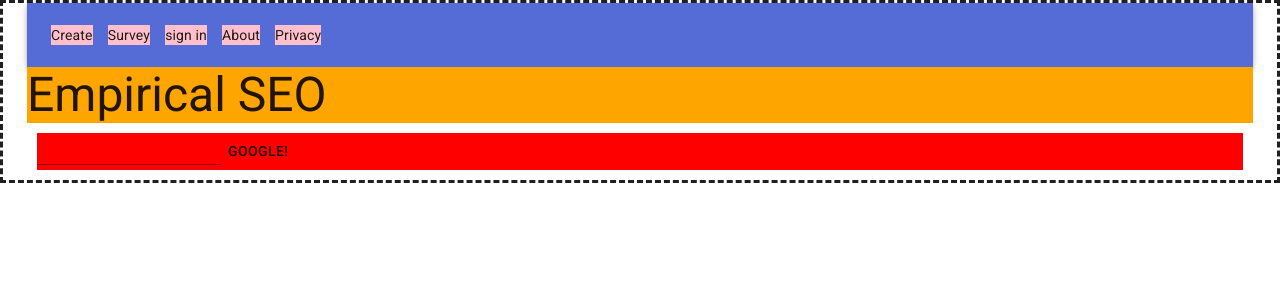
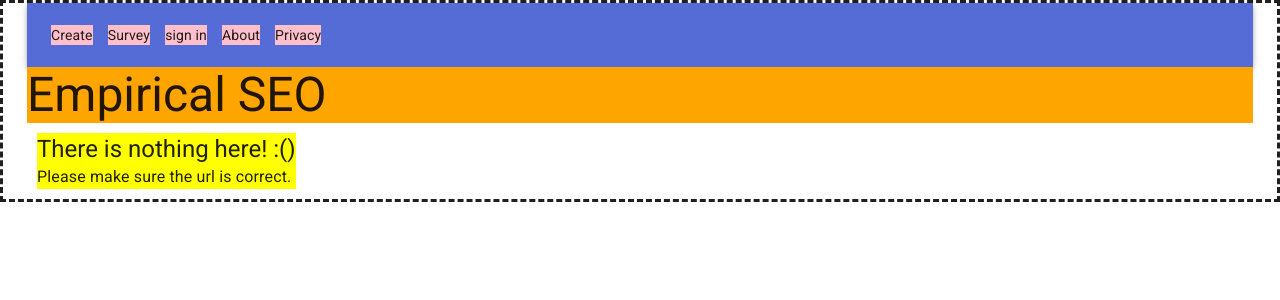
Before and after one commit to noconsulate/empirical-seo, a Next.js app: page /survey in a window 1280 px wide. Shown: the top 300 px of the page. Built offline with nearby package versions, Linux system fonts and the light colour scheme.

Commit message:
in case of missing/bad urlId

```diff
--- a/pages/create.js
+++ b/pages/create.js
@@ -41,6 +41,8 @@ const Create = props => {
 
   // check user
   useEffect(() => {
+    // reset state
+    setPageControl(0)
     const userProcess = async () => {
       const user = fbAuth.currentUser
       if (!user) {
--- a/pages/survey.js
+++ b/pages/survey.js
@@ -53,6 +53,8 @@ const Survey = props => {
         .catch(error => {
           console.log('error', error)
         })
+    } else {
+      setPageControl(-1)
     }
   }, [])
 
@@ -121,22 +123,40 @@ const Survey = props => {
         </div>
         {
           privateResults == false ?
-          <div className={classes.thankYou}>
-            <Typography variant='body1'>
-              You can see the results of the survey here:
+            <div className={classes.thankYou}>
+              <Typography variant='body1'>
+                You can see the results of the survey here:
             </Typography>
-            <Link href={{ pathname: '/results', query: { urlid: urlId }}}>
+              <Link href={{ pathname: '/results', query: { urlid: urlId } }}>
                 <a>{`${prodUrl}/results?urlid=${urlId}`}</a>
               </Link>
-          </div> :
-          null
+            </div> :
+            null
         }
       </>
     )
   }
 
+  const NoSurvey = () => {
+    return (
+      <>
+        <div className={classes.content}>
+          <Typography variant='h5'>
+            There is nothing here! :()
+          </Typography>
+          <Typography variant='body1'>
+            Please make sure the url is correct.
+          </Typography>
+        </div>
+      </>
+
+    )
+  }
+
   const ViewControl = () => {
     switch (pageControl) {
+      case -1:
+        return NoSurvey()
       case 0:
         return SurveyForm()
       case 1:
@@ -162,6 +182,6 @@ const Survey = props => {
 
 export default Survey
 
-Survey.getInitialProps = ({query}) => {
-  return {query}
+Survey.getInitialProps = ({ query }) => {
+  return { query }
 }
```
